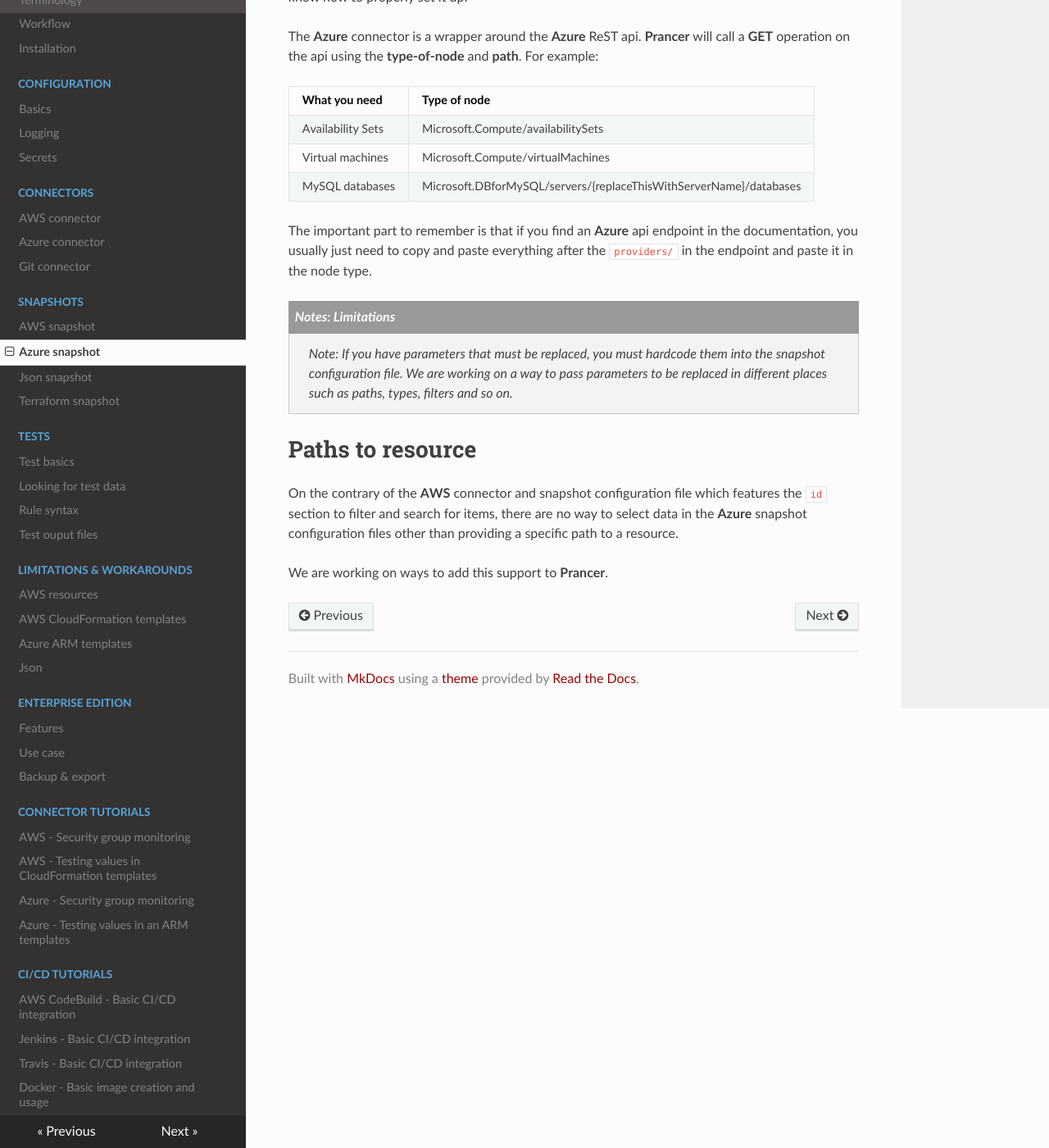
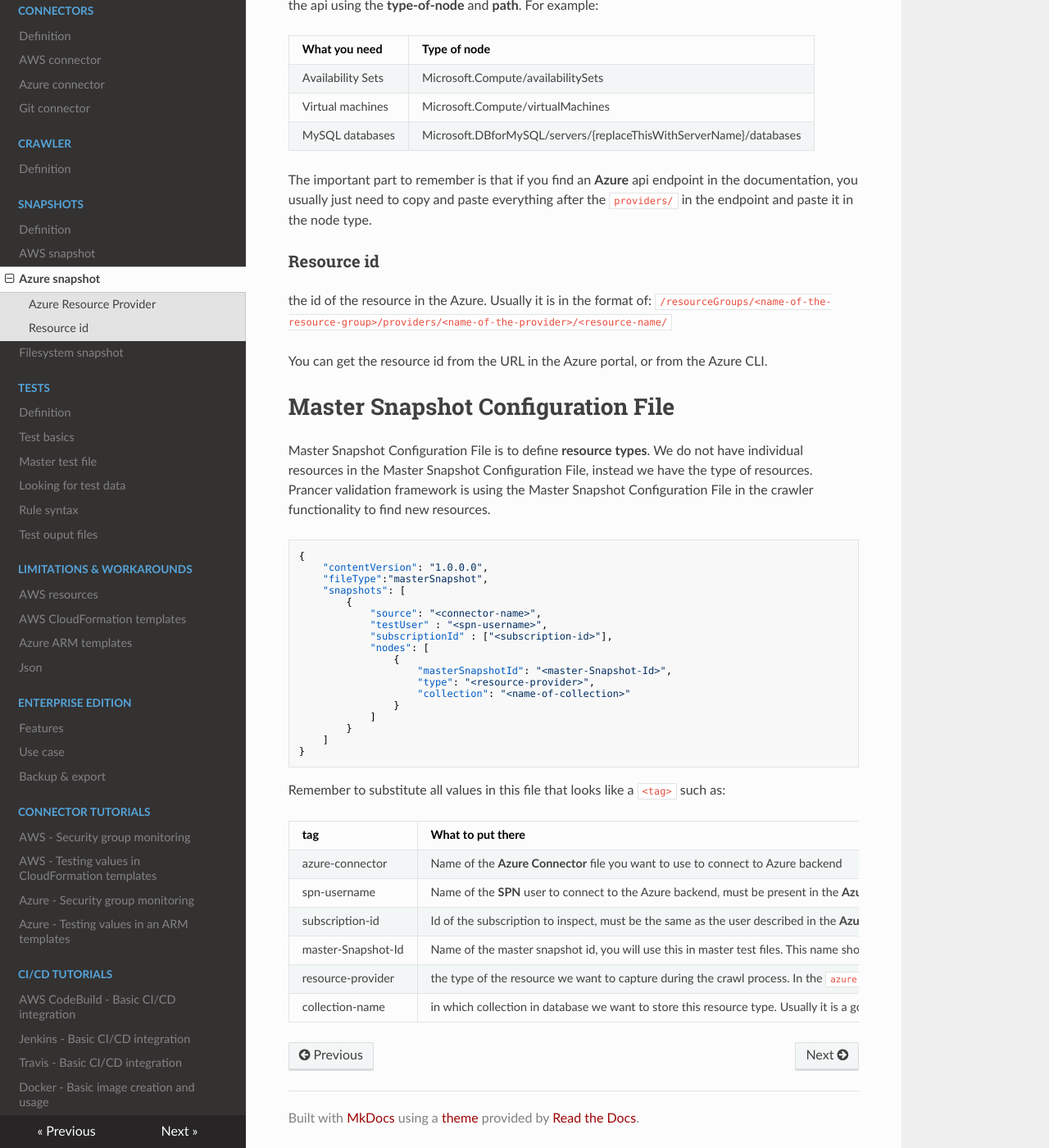
Before and after one commit to prancer-io/cloud-validation-framework, an MkDocs documentation site: the page built from docs/docs/snapshots/azure.md, in a window 1280 px wide and 1400 px high, scrolled down 1147 px. Shown: the whole window at 82% size. Built offline with MkDocs 1.6.1, drawn with Linux system fonts in a browser that asks for light colours; nearby versions of some CDN libraries; some of the changed text lies outside the part shown.

Commit message:
crawler documentation

````diff
--- /dev/null
+++ b/docs/docs/crawler/crawler-definition.md
@@ -0,0 +1,73 @@
+> Target Platform : Enterprise Edition, Premium Edition
+## What is crawler?
+**Crawler** is a processor in the prancer validation framework to discover new resources in a target environment. The user can provide a master snapshot configuration file to the crawler processor and based on the type of resources defined in the master snapshot configuration file, the crawler will generate the snapshot configuration files, which are individual resources in the target environment.
+> To learn more about the snapshot, review [this section](snapshots/snapshot-definition.md).
+
+![crawler basic](../../../images/crawler-basic.jpg)
+
+## Definitions
+- **Crawler**: a processor in the prancer cloud validation framework to examine a target environment and find new resources.
+- **Master Snapshot Configuration File**: a json based configuration file in the prancer cloud validation framework which defines the type of resources in a target environment
+- **Snapshot Configuration File**: a json based configuration file in the prancer cloud validation framework which defines individual resources in a target environment
+- **Master test file**: a json based test file in the prancer cloud validation framework which defines test cases for different type of resources
+- **test file**: a json based test file in the prancer cloud validation framework which defines test cases for individual resources
+
+## workflow
+### How the crawler works
+Prancer validation framework runtime is scoped to a specific container. If you want to run the crawler, you should call the executable and scope it to a specific container. That container should have at least one master snapshot configuration file for the crawler to start working.
+- the crawler function is being called
+- Crawler connects to the provider by using the connector file defined in the master snapshot configuration file
+- Crawler generates snapshot configuration files based on the resource types defined in the master snapshot configuration file
+
+### Running prancer validation framework based on the crawler output
+Prancer validation framework runtime is scoped to a specific container. After successfully running the crawler process, the target container should have at least these items:
+- Master snapshot configuration file(s)
+- Snapshot configuration file(s)
+- Master test file(s)
+
+And then, running the validation framework:
+- Call the prancer validation framework to run and scope it to a container
+- Validation processor gets the first snapshot id from the snapshot configuration file, load the corresponding master test file, send to the appropriate functions to test and then go to the next snapshot id
+- After all snapshot Ids completed in the snapshot configuration file, generate the output
+
+## Supported providers
+These providers are currently supported to use the crawler feature.:
+- Azure
+- Filesystem
+
+The development of other providers are in progress.
+
+## How to use it
+### CLI
+To run the crawler process from the CLI, use the following command:
+prancer crawler <name-of-the-container>
+as an example:
+prancer crawler container3
+
+### API
+To run the crawler by API call, use the following format:
+
+`curl -U <username>:<password> https://prancertests.info/whitekite/api/crawler/  -d'{"container": "crawlertes"}'`
+
+The curl request shall cause -u operatin to be sent as `{"Authorization":"Bearer <base64(<username>:<password>)>"}`
+
+> To learn more about the API call, review this page.
+
+## Use the crawler processor to update monitored resources
+User could run the crawler multiple times. The resources in the target environment could change overtime and this results in a different output from the crawler processor every time.
+In order to manage the environment change in the snapshot configuration file, we have an attribute in the snapshot configuration file nodes called `status`
+The first time the crawler do the crawling, it sets the `"status":"active"`
+
+> Note: In the process of taking the snapshots, just the nodes with the “status”:active will be processed
+
+The next time we run the crawler:
+
+- Find a resource
+
+- Check the resource in the snapshot configuration file:
+
+    - If the node exists: do not change the `status`
+
+    - If the node does not exist: add the node with the `"status": "active"`
+
+- After running the process, for all the nodes that we could not find them during the crawl process we set the `"status":"inactive"`
--- a/docs/docs/snapshots/azure.md
+++ b/docs/docs/snapshots/azure.md
@@ -32,16 +29,17 @@
 
 | tag | What to put there |
 |-----|-------------------|
-| spn-username | Name of the **SPN** user, must be present in the **Azure** connector file |
+| azure-connector | Name of the **Azure Connector** file you want to use to connect to Azure backend |
+| spn-username | Name of the **SPN** user to connect to the Azure backend, must be present in the **Azure** connector file |
 | subscription-id | Id of the subscription to inspect, must be the same as the user described in the **Azure** connector file |
-| snapshot-name | Name of the snapshot, you will use this in test files |
-| type-of-node | Type of resource being queried for, see below for more information |
-| collection-name | Name of the **MongoDB** collection used to store snapshots of this file |
-| path-to-resource | The url that corresponds to the resource you want to snapshot, see Paths below |
+| snapshot-name | Name of the snapshot, you will use this in test files. This name should be unique in the container |
+| resource-provider | Type of resource being queried for, see below for more information |
+| collection-name | Name of the **NoSQL** db collection used to store snapshots of this file |
+| resource-id | The id that corresponds to the resource you want to take snapshot, see Paths below |
 
-# Types of nodes
+### Azure Resource Provider
 
-The **type-of-node** parameter refers to a very wide list. Let's see how the **Azure** connector works to know how to properly set it up!
+The **resource-provider** parameter refers to a very wide list. Let's see how the **Azure** connector works to know how to properly set it up!
 
 The **Azure** connector is a wrapper around the **Azure** ReST api. **Prancer** will call a **GET** operation on the api using the **type-of-node** and **path**. For example:
 
@@ -53,12 +51,44 @@
 
 The important part to remember is that if you find an **Azure** api endpoint in the documentation, you usually just need to copy and paste everything after the `providers/` in the endpoint and paste it in the node type.
 
-> <NoteTitle>Notes: Limitations</NoteTitle>
->
-> Note: If you have parameters that must be replaced, you must hardcode them into the snapshot configuration file. We are working on a way to pass parameters to be replaced in different places such as paths, types, filters and so on.
+### Resource id
 
-# Paths to resource
+the id of the resource in the Azure. Usually it is in the format of:
+`/resourceGroups/<name-of-the-resource-group>/providers/<name-of-the-provider>/<resource-name/`
 
-On the contrary of the **AWS** connector and snapshot configuration file which features the `id` section to filter and search for items, there are no way to select data in the **Azure** snapshot configuration files other than providing a specific path to a resource.
+You can get the resource id from the URL in the Azure portal, or from the Azure CLI.
 
-We are working on ways to add this support to **Prancer**.
+# Master Snapshot Configuration File
+Master Snapshot Configuration File is to define **resource types**. We do not have individual resources in the Master Snapshot Configuration File, instead we have the type of resources.
+Prancer validation framework is using the Master Snapshot Configuration File in the crawler functionality to find new resources.
+
+```
+{
+    "contentVersion": "1.0.0.0",
+    "fileType":"masterSnapshot",
+    "snapshots": [
+        {
+            "source": "<connector-name>",
+            "testUser" : "<spn-username>",
+            "subscriptionId" : ["<subscription-id>"],
+            "nodes": [
+                {
+                    "masterSnapshotId": "<master-Snapshot-Id>",
+                    "type": "<resource-provider>",
+                    "collection": "<name-of-collection>"
+                }
+            ]
+        }
+    ]
+}
+```
+Remember to substitute all values in this file that looks like a `<tag>` such as:
+
+| tag | What to put there |
+|-----|-------------------|
+| azure-connector | Name of the **Azure Connector** file you want to use to connect to Azure backend |
+| spn-username | Name of the **SPN** user to connect to the Azure backend, must be present in the **Azure** connector file |
+| subscription-id | Id of the subscription to inspect, must be the same as the user described in the **Azure** connector file |
+| master-Snapshot-Id | Name of the master snapshot id, you will use this in master test files. This name should be unique in the container |
+| resource-provider | the type of the resource we want to capture during the crawl process. In the `azure` connector, this should be the resource type supported by Azure. |
+| collection-name | in which collection in database we want to store this resource type. Usually it is a good practice to have a separate collection for each type. But based on the scale of implementation, you may want to put multiple resource types in a single collection |
--- a/mkdocs.yml
+++ b/mkdocs.yml
@@ -17,16 +17,21 @@
     - Logging: configuration/logging.md
     - Secrets: configuration/secrets.md
   - Connectors:
+    - Definition: connectors/connector-definition.md
     - AWS connector: connectors/aws.md
     - Azure connector: connectors/azure.md
     - Git connector: connectors/git.md
+  - Crawler:
+    - Definition: crawler/crawler-definition.md
   - Snapshots:
+    - Definition: snapshots/snapshot-definition.md
     - AWS snapshot: snapshots/aws.md
     - Azure snapshot: snapshots/azure.md
-    - Json snapshot: snapshots/json.md
-    - Terraform snapshot: snapshots/terraform.md
+    - Filesystem snapshot: snapshots/filesystem.md
   - Tests:
+    - Definition: tests/tests-definition.md
     - Test basics: tests/basics.md
+    - Master test file: tests/master-test.md
     - Looking for test data: tests/look-for-data.md
     - Rule syntax: tests/syntax.md
     - Test ouput files: tests/outputs.md
````
Also changed, not shown: other parts of docs/docs/snapshots/azure.md (+3 -6 lines), docs/docs/connectors/connector-definition.md (added, +10 -0 lines), docs/docs/index.md (+14 -5 lines), docs/docs/installation.md (+2 -0 lines), docs/docs/snapshots/filesystem.md (added, +77 -0 lines), docs/docs/snapshots/json.md (deleted, +0 -47 lines), docs/docs/snapshots/snapshot-definition.md (added, +11 -0 lines), docs/docs/snapshots/terraform.md (deleted, +0 -73 lines), docs/docs/terminology.md (+9 -5 lines), docs/docs/images/crawler-basic.jpg (added), 2 other files.
